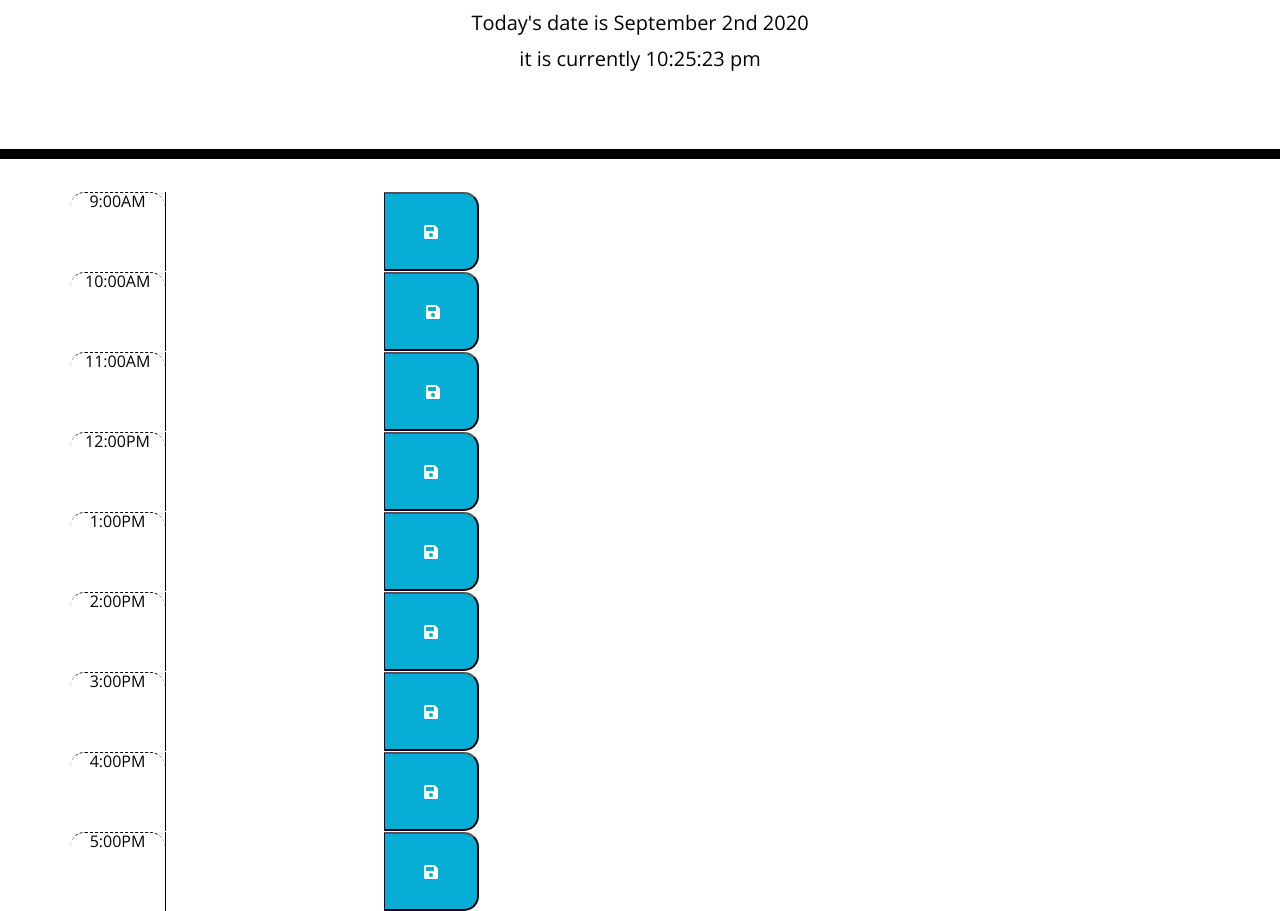
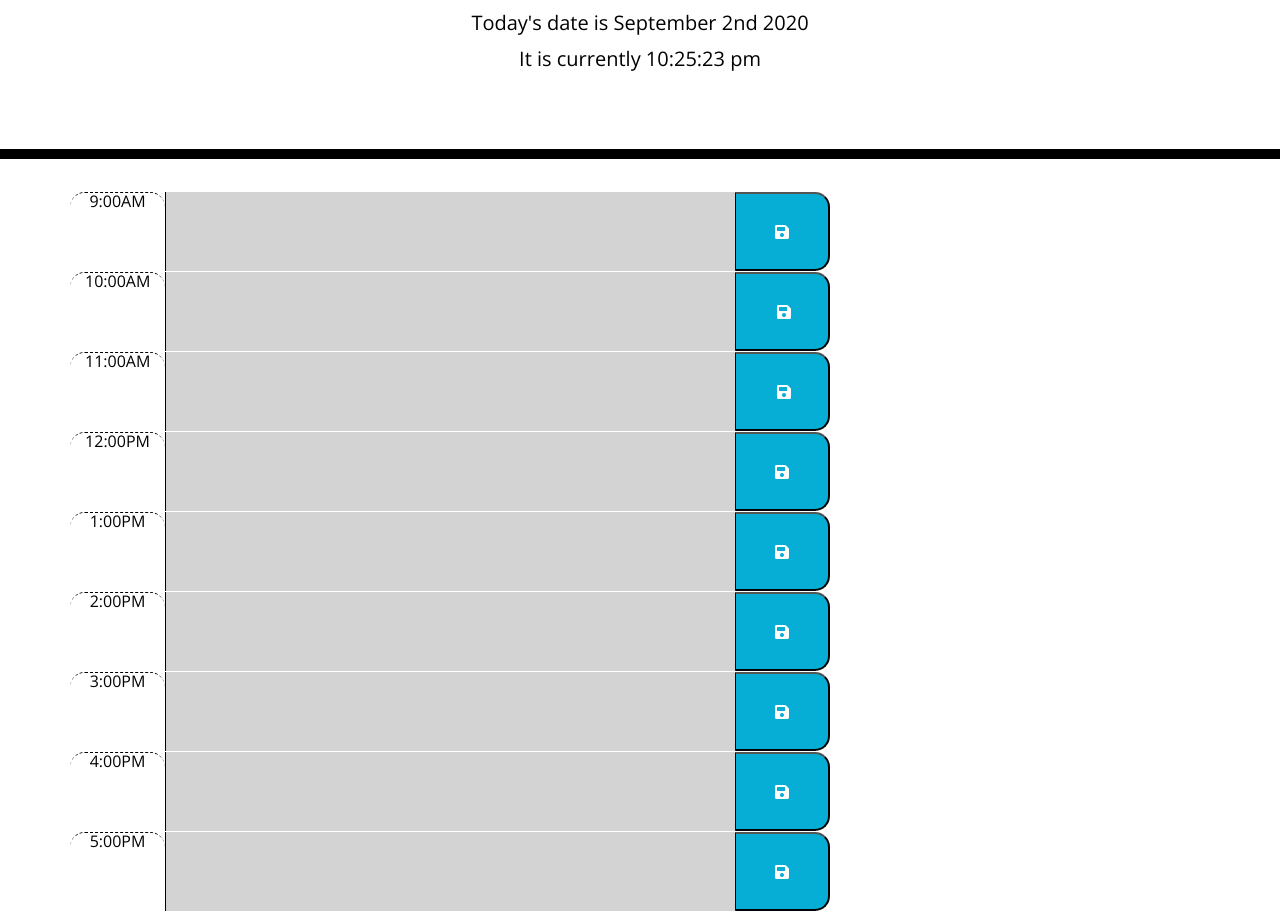
Before and after one commit to juliettegondon/dailyplanner, a plain HTML site: page index.html in a window 1280 px wide. Shown: the part 181-1092 px from the top of the page. Drawn offline with nearby package versions, Linux system fonts and the light colour scheme.

Commit message:
got for loop working for color code

```diff
--- a/Develop/script.js
+++ b/Develop/script.js
@@ -1,14 +1,25 @@
 //display current day and time at the top using moment.js & jquery.
-//I added a separate ID for time so they could be stacked
+//I added a separate ID for time so they could be stacked in the jumbotron
 
 $("#currentDay").text("Today's date is " + moment().format('MMMM Do YYYY'));
-$("#currentTime").text("it is currently " + moment().format('h:mm:ss a'));
+$("#currentTime").text("It is currently " + moment().format('h:mm:ss a'));
 
-//add currentTime var for color coding functionality
-var currentTime = moment().hours();
+//add presentTime var for color coding functionality. activity will indicate tense in a for loop
+//color-code time blocks past/present/future
+var presentTime = moment().hours();
+var activities = $(".activity");
 
-
-//color-code time blocks past/present/future
+for (var i = 9; i < 18; i++) {
+    console.log(i, presentTime);
+    if ( i <presentTime) {
+        $('#' + i).addClass("past")
+    }
+    else if ( i === presentTime) {
+        $('#' + i).addClass("present")
+    }
+    else { $('#' + i).addClass("future")
+}
+}
 
 
 //store user input in local storage
--- a/index.html
+++ b/index.html
@@ -34,51 +34,51 @@
       <!-- Timeblocks go here --> <!---->
       <div class = "row">
       <div class = "col-1 hour time-block">9:00AM</div>
-      <textarea id = "9" class="activity"></textarea>
+      <textarea id = "9" class="col-6 activity"></textarea>
       <button class="saveBtn col-md-1"> <i class="fas fa-save"></i> </button>
       </div>
 
       <div class = "row">
         <div class = "col-1 hour time-block">10:00AM</div>
-        <textarea id = "10" class="activity"></textarea>
+        <textarea id = "10" class="col-6 activity"></textarea>
         <button class="saveBtn col-md-1">  <i class="fas fa-save"></i> </button>
         </div>
 
         <div class = "row">
           <div class = "col-1 hour time-block">11:00AM</div>
-          <textarea id = "11" class="activity"></textarea>
-          <button class="saveBtn col-md-1">  <i class="fas fa-save"></i> </button>
+          <textarea id = "11" class="col-6 activity"></textarea>
+          <button class="saveBtn col-1">  <i class="fas fa-save"></i> </button>
           </div>
 
           <div class = "row">
             <div class = "col-1 hour time-block">12:00PM</div>
-            <textarea id = "12" class="activity"></textarea>
+            <textarea id = "12" class="col-6 activity"></textarea>
             <button class="saveBtn col-md-1"> <i class="fas fa-save"></i> </button>
             </div>
 
             <div class = "row">
               <div class = "col-1 hour time-block">1:00PM</div>
-              <textarea id = "13" class="activity"></textarea>
+              <textarea id = "13" class="col-6 activity"></textarea>
               <button class="saveBtn col-md-1"> <i class="fas fa-save"></i> </button>
               </div>
               <div class = "row">
                 <div class = "col-1 hour time-block">2:00PM</div>
-                <textarea id = "14" class="activity"></textarea>
+                <textarea id = "14" class="col-6 activity"></textarea>
                 <button class="saveBtn col-md-1"> <i class="fas fa-save"></i> </button>
                 </div>
                 <div class = "row">
                   <div class = "col-1 hour time-block">3:00PM</div>
-                  <textarea id = "15" class="activity"></textarea>
+                  <textarea id = "15" class="col-6 activity"></textarea>
                   <button class="saveBtn col-md-1"> <i class="fas fa-save"></i> </button>
                   </div>
                   <div class = "row">
                     <div class = "col-1 hour time-block">4:00PM</div>
-                    <textarea id = "16" class="activity"></textarea>
+                    <textarea id = "16" class="col-6 activity"></textarea>
                     <button class="saveBtn col-md-1"> <i class="fas fa-save"></i> </button>
                     </div>
                     <div class = "row">
                       <div class = "col-1 hour time-block">5:00PM</div>
-                      <textarea id = "17" class="activity"></textarea>
+                      <textarea id = "17" class="col-6 activity"></textarea>
                       <button class="saveBtn col-md-1"> <i class="fas fa-save"></i> </button>
                       </div>
 
```
